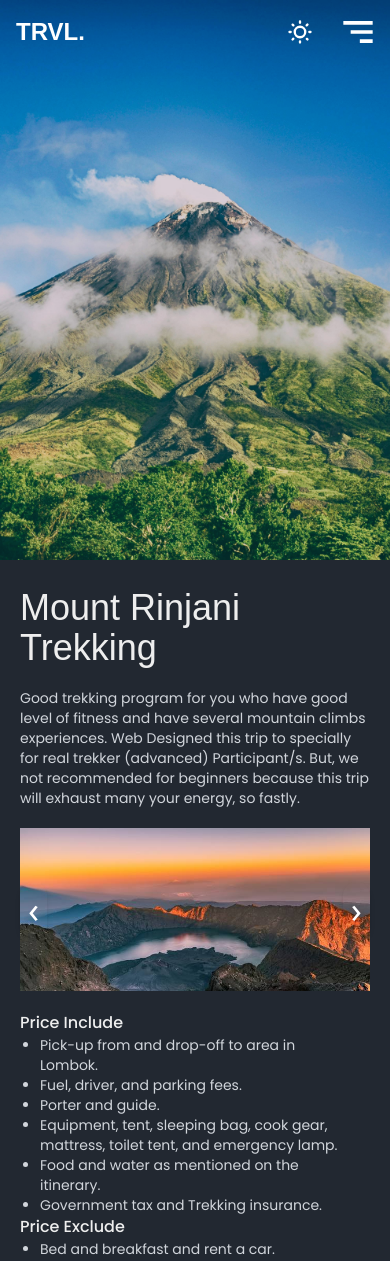
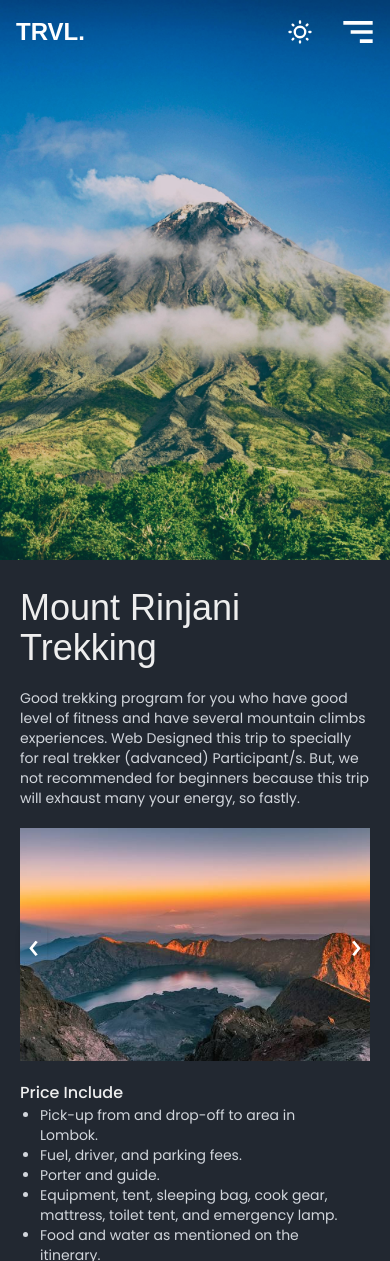
Before and after one commit to torikallcode/Rinjani_Travel, a React (Vite) app: page /DetailTrekking/1 in a window 390 px wide. Shown: the top 1261 px of the page. Built offline with nearby package versions, Linux system fonts and the light colour scheme; a web font is replaced by a local one; what tailwind-gradient-mask-image would draw is missing.

Commit message:
update carousel

```diff
--- a/src/components/ui/CarouselTrekking.jsx
+++ b/src/components/ui/CarouselTrekking.jsx
@@ -27,7 +27,7 @@ export const CarouselTrekking = ({ images, autoSlideInterval = 4000 }) => {
 
   return (
     <div className="relative w-full mx-auto my-5">
-      <div className="pt-[46.67%] relative overflow-hidden">
+      <div className="pt-[66.67%] lg:pt-[46.67%] relative overflow-hidden">
         <div
           className="absolute top-0 left-0 w-full h-full flex transition-transform duration-500"
           style={{ transform: `translateX(-${currentIndex * 100}%)` }}
```
